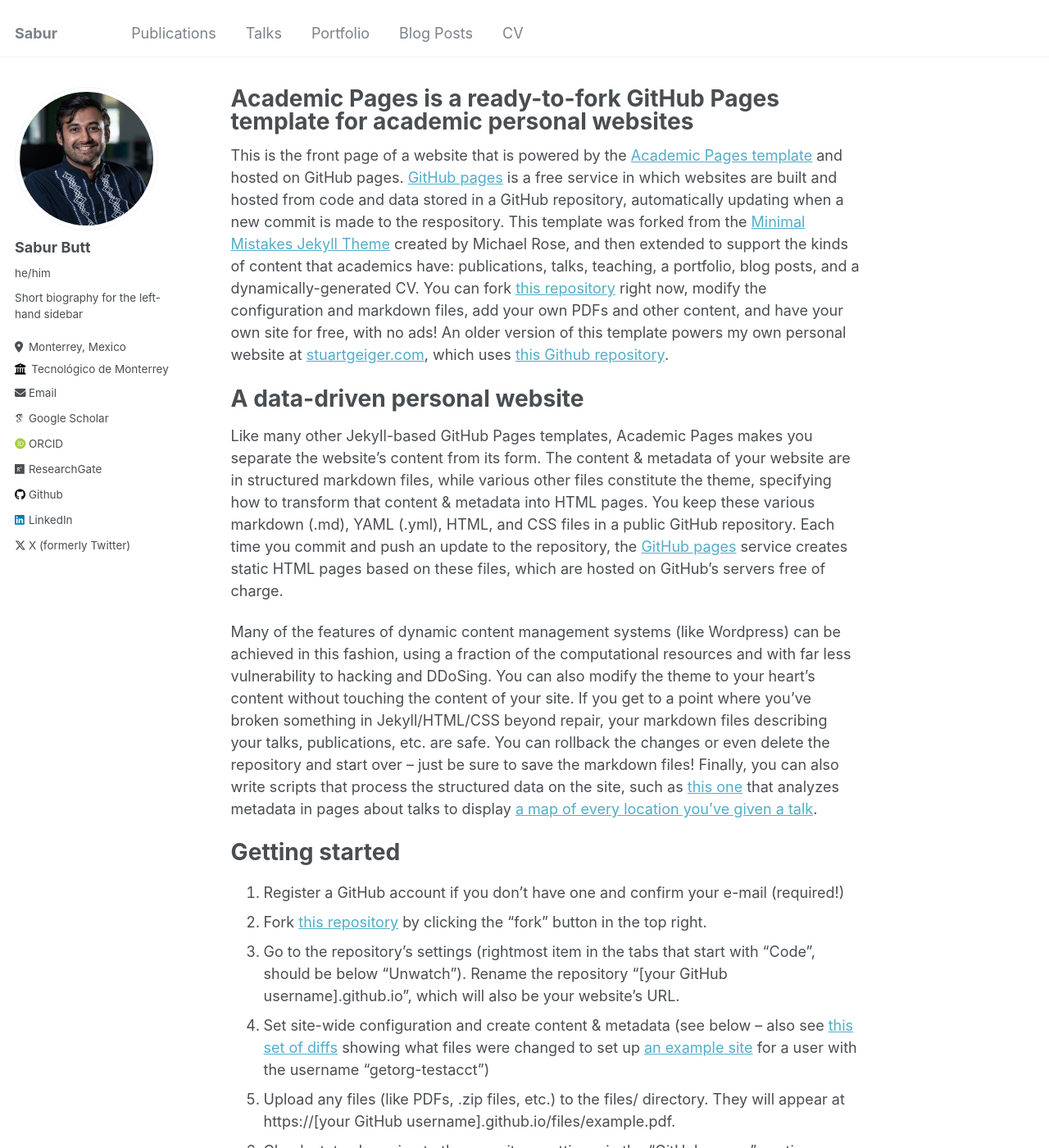
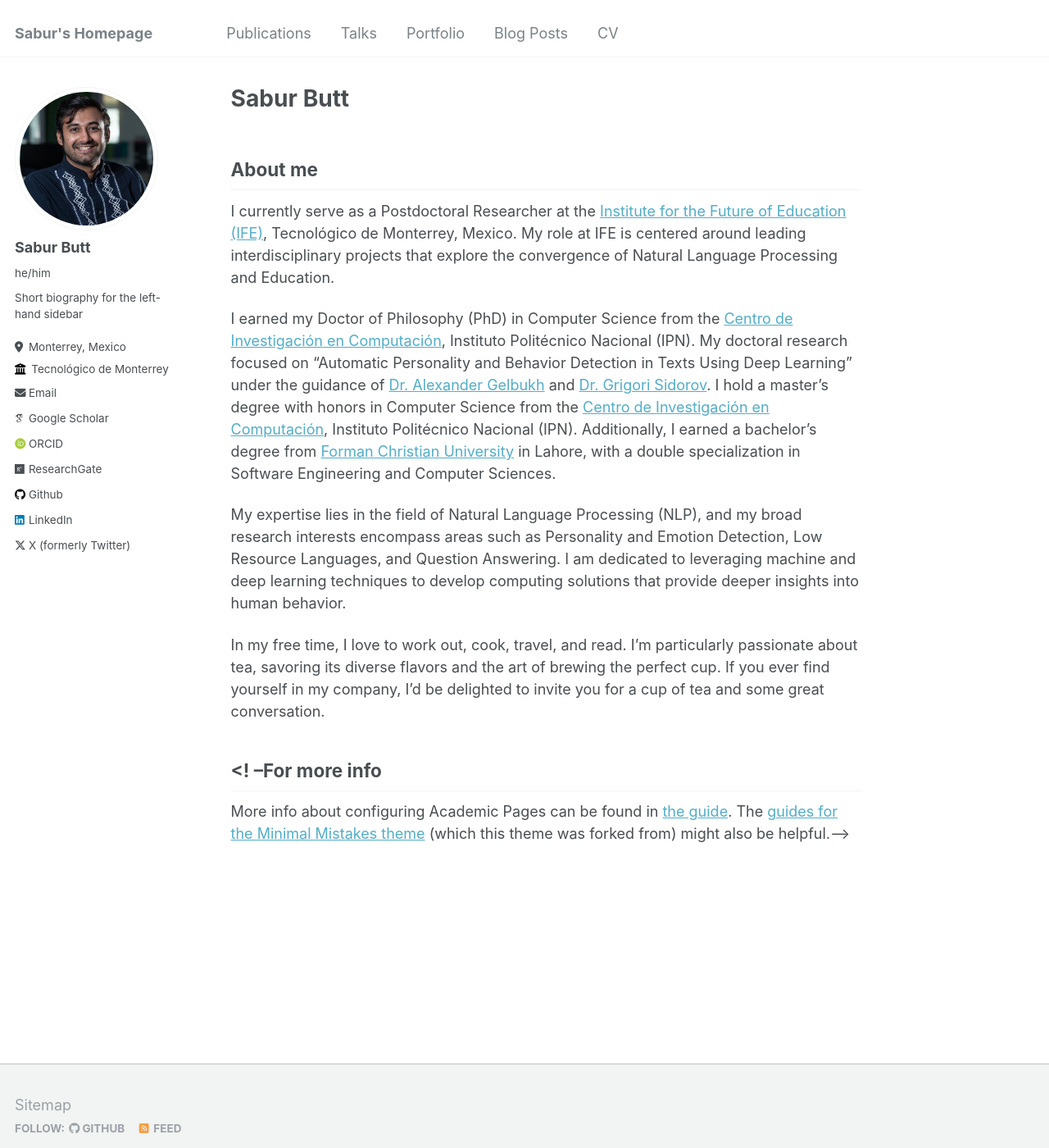
Before and after one commit to saburbutt/saburbutt.github.io, a Jekyll site: the page built from _pages/about.md, in a window 1280 px wide and 1400 px high. Shown: the whole window at 82% size. Built offline with Jekyll 4.4.1, drawn with Linux system fonts in a browser that asks for light colours; some web fonts are replaced; some of the changed text lies outside the part shown.

Commit message:
About me

```diff
--- a/_config.yml
+++ b/_config.yml
@@ -8,10 +8,10 @@
 
 # Basic Site Settings
 locale                   : "en-US"
-title                    : "Sabur"
+title                    : "Sabur's Homepage"
 title_separator          : "-"
 name                     : &name "Sabur Butt"
-description              : &description "personal description"
+description              : &description "Natural Language Processing"
 url                      : https://saburbutt.github.io # the base hostname & protocol for your site e.g. "https://mmistakes.github.io"
 baseurl                  : "" # the subpath of your site, e.g. "/blog"
 repository               : "saburbutt/saburbutt.github.io"
--- a/_pages/about.md
+++ b/_pages/about.md
@@ -1,49 +1,23 @@
 ---
 permalink: /
-title: "Academic Pages is a ready-to-fork GitHub Pages template for academic personal websites"
+title: "Sabur Butt"
 author_profile: true
 redirect_from:
   - /about/
   - /about.html
 ---
 
-This is the front page of a website that is powered by the [Academic Pages template](https://github.com/academicpages/academicpages.github.io) and hosted on GitHub pages. [GitHub pages](https://pages.github.com) is a free service in which websites are built and hosted from code and data stored in a GitHub repository, automatically updating when a new commit is made to the respository. This template was forked from the [Minimal Mistakes Jekyll Theme](https://mmistakes.github.io/minimal-mistakes/) created by Michael Rose, and then extended to support the kinds of content that academics have: publications, talks, teaching, a portfolio, blog posts, and a dynamically-generated CV. You can fork [this repository](https://github.com/academicpages/academicpages.github.io) right now, modify the configuration and markdown files, add your own PDFs and other content, and have your own site for free, with no ads! An older version of this template powers my own personal website at [stuartgeiger.com](http://stuartgeiger.com), which uses [this Github repository](https://github.com/staeiou/staeiou.github.io).
+About me
+--------
 
-A data-driven personal website
-======
-Like many other Jekyll-based GitHub Pages templates, Academic Pages makes you separate the website's content from its form. The content & metadata of your website are in structured markdown files, while various other files constitute the theme, specifying how to transform that content & metadata into HTML pages. You keep these various markdown (.md), YAML (.yml), HTML, and CSS files in a public GitHub repository. Each time you commit and push an update to the repository, the [GitHub pages](https://pages.github.com/) service creates static HTML pages based on these files, which are hosted on GitHub's servers free of charge.
+I currently serve as a Postdoctoral Researcher at the [Institute for the Future of Education (IFE)](https://tec.mx/en/ife), Tecnológico de Monterrey, Mexico. My role at IFE is centered around leading interdisciplinary projects that explore the convergence of Natural Language Processing and Education.
 
-Many of the features of dynamic content management systems (like Wordpress) can be achieved in this fashion, using a fraction of the computational resources and with far less vulnerability to hacking and DDoSing. You can also modify the theme to your heart's content without touching the content of your site. If you get to a point where you've broken something in Jekyll/HTML/CSS beyond repair, your markdown files describing your talks, publications, etc. are safe. You can rollback the changes or even delete the repository and start over -- just be sure to save the markdown files! Finally, you can also write scripts that process the structured data on the site, such as [this one](https://github.com/academicpages/academicpages.github.io/blob/master/talkmap.ipynb) that analyzes metadata in pages about talks to display [a map of every location you've given a talk](https://academicpages.github.io/talkmap.html).
+I earned my Doctor of Philosophy (PhD) in Computer Science from the [Centro de Investigación en Computación](http://www.cic.ipn.mx/index.php/es/), Instituto Politécnico Nacional (IPN). My doctoral research focused on "Automatic Personality and Behavior Detection in Texts Using Deep Learning" under the guidance of [Dr. Alexander Gelbukh](https://www.gelbukh.com/) and [Dr. Grigori Sidorov](http://www.cic.ipn.mx/~sidorov/). I hold a master's degree with honors in Computer Science from the [Centro de Investigación en Computación](http://www.cic.ipn.mx/index.php/es/), Instituto Politécnico Nacional (IPN). Additionally, I earned a bachelor's degree from [Forman Christian University](https://www.fccollege.edu.pk/) in Lahore, with a double specialization in Software Engineering and Computer Sciences.
 
-Getting started
-======
-1. Register a GitHub account if you don't have one and confirm your e-mail (required!)
-1. Fork [this repository](https://github.com/academicpages/academicpages.github.io) by clicking the "fork" button in the top right.
-1. Go to the repository's settings (rightmost item in the tabs that start with "Code", should be below "Unwatch"). Rename the repository "[your GitHub username].github.io", which will also be your website's URL.
-1. Set site-wide configuration and create content & metadata (see below -- also see [this set of diffs](http://archive.is/3TPas) showing what files were changed to set up [an example site](https://getorg-testacct.github.io) for a user with the username "getorg-testacct")
-1. Upload any files (like PDFs, .zip files, etc.) to the files/ directory. They will appear at https://[your GitHub username].github.io/files/example.pdf.
-1. Check status by going to the repository settings, in the "GitHub pages" section
+My expertise lies in the field of Natural Language Processing (NLP), and my broad research interests encompass areas such as Personality and Emotion Detection, Low Resource Languages, and Question Answering. I am dedicated to leveraging machine and deep learning techniques to develop computing solutions that provide deeper insights into human behavior.
 
-Site-wide configuration
+In my free time, I love to work out, cook, travel, and read. I'm particularly passionate about tea, savoring its diverse flavors and the art of brewing the perfect cup. If you ever find yourself in my company, I'd be delighted to invite you for a cup of tea and some great conversation.
+
+<! --For more info
 ------
-The main configuration file for the site is in the base directory in [_config.yml](https://github.com/academicpages/academicpages.github.io/blob/master/_config.yml), which defines the content in the sidebars and other site-wide features. You will need to replace the default variables with ones about yourself and your site's github repository. The configuration file for the top menu is in [_data/navigation.yml](https://github.com/academicpages/academicpages.github.io/blob/master/_data/navigation.yml). For example, if you don't have a portfolio or blog posts, you can remove those items from that navigation.yml file to remove them from the header.
-
-Create content & metadata
-------
-For site content, there is one markdown file for each type of content, which are stored in directories like _publications, _talks, _posts, _teaching, or _pages. For example, each talk is a markdown file in the [_talks directory](https://github.com/academicpages/academicpages.github.io/tree/master/_talks). At the top of each markdown file is structured data in YAML about the talk, which the theme will parse to do lots of cool stuff. The same structured data about a talk is used to generate the list of talks on the [Talks page](https://academicpages.github.io/talks), each [individual page](https://academicpages.github.io/talks/2012-03-01-talk-1) for specific talks, the talks section for the [CV page](https://academicpages.github.io/cv), and the [map of places you've given a talk](https://academicpages.github.io/talkmap.html) (if you run this [python file](https://github.com/academicpages/academicpages.github.io/blob/master/talkmap.py) or [Jupyter notebook](https://github.com/academicpages/academicpages.github.io/blob/master/talkmap.ipynb), which creates the HTML for the map based on the contents of the _talks directory).
-
-**Markdown generator**
-
-I have also created [a set of Jupyter notebooks](https://github.com/academicpages/academicpages.github.io/tree/master/markdown_generator
-) that converts a CSV containing structured data about talks or presentations into individual markdown files that will be properly formatted for the Academic Pages template. The sample CSVs in that directory are the ones I used to create my own personal website at stuartgeiger.com. My usual workflow is that I keep a spreadsheet of my publications and talks, then run the code in these notebooks to generate the markdown files, then commit and push them to the GitHub repository.
-
-How to edit your site's GitHub repository
-------
-Many people use a git client to create files on their local computer and then push them to GitHub's servers. If you are not familiar with git, you can directly edit these configuration and markdown files directly in the github.com interface. Navigate to a file (like [this one](https://github.com/academicpages/academicpages.github.io/blob/master/_talks/2012-03-01-talk-1.md) and click the pencil icon in the top right of the content preview (to the right of the "Raw | Blame | History" buttons). You can delete a file by clicking the trashcan icon to the right of the pencil icon. You can also create new files or upload files by navigating to a directory and clicking the "Create new file" or "Upload files" buttons.
-
-Example: editing a markdown file for a talk
-![Editing a markdown file for a talk](/images/editing-talk.png)
-
-For more info
-------
-More info about configuring Academic Pages can be found in [the guide](https://academicpages.github.io/markdown/). The [guides for the Minimal Mistakes theme](https://mmistakes.github.io/minimal-mistakes/docs/configuration/) (which this theme was forked from) might also be helpful.
+More info about configuring Academic Pages can be found in [the guide](https://academicpages.github.io/markdown/). The [guides for the Minimal Mistakes theme](https://mmistakes.github.io/minimal-mistakes/docs/configuration/) (which this theme was forked from) might also be helpful.-->
```
Also changed, not shown: 1 other file.
